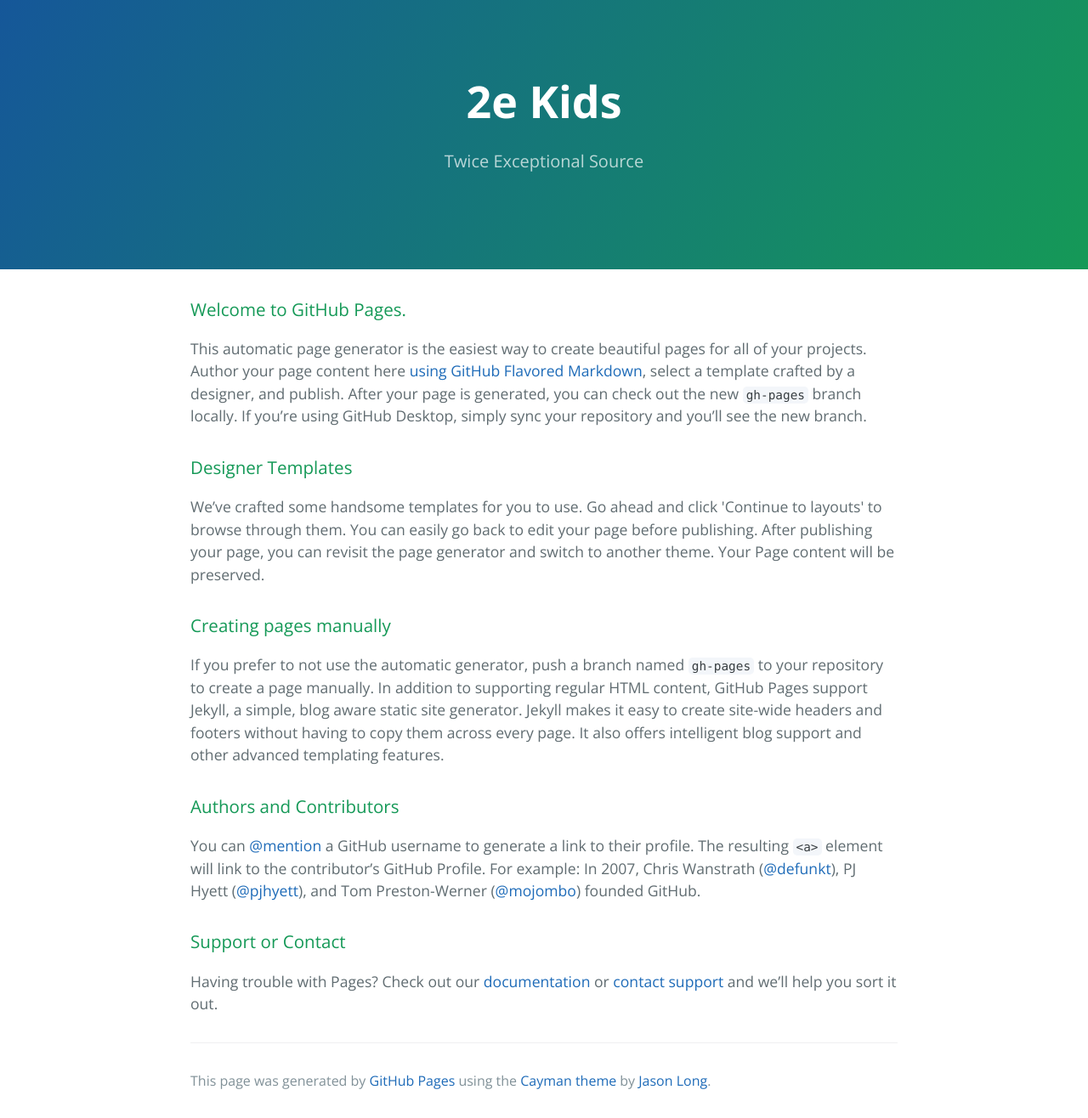
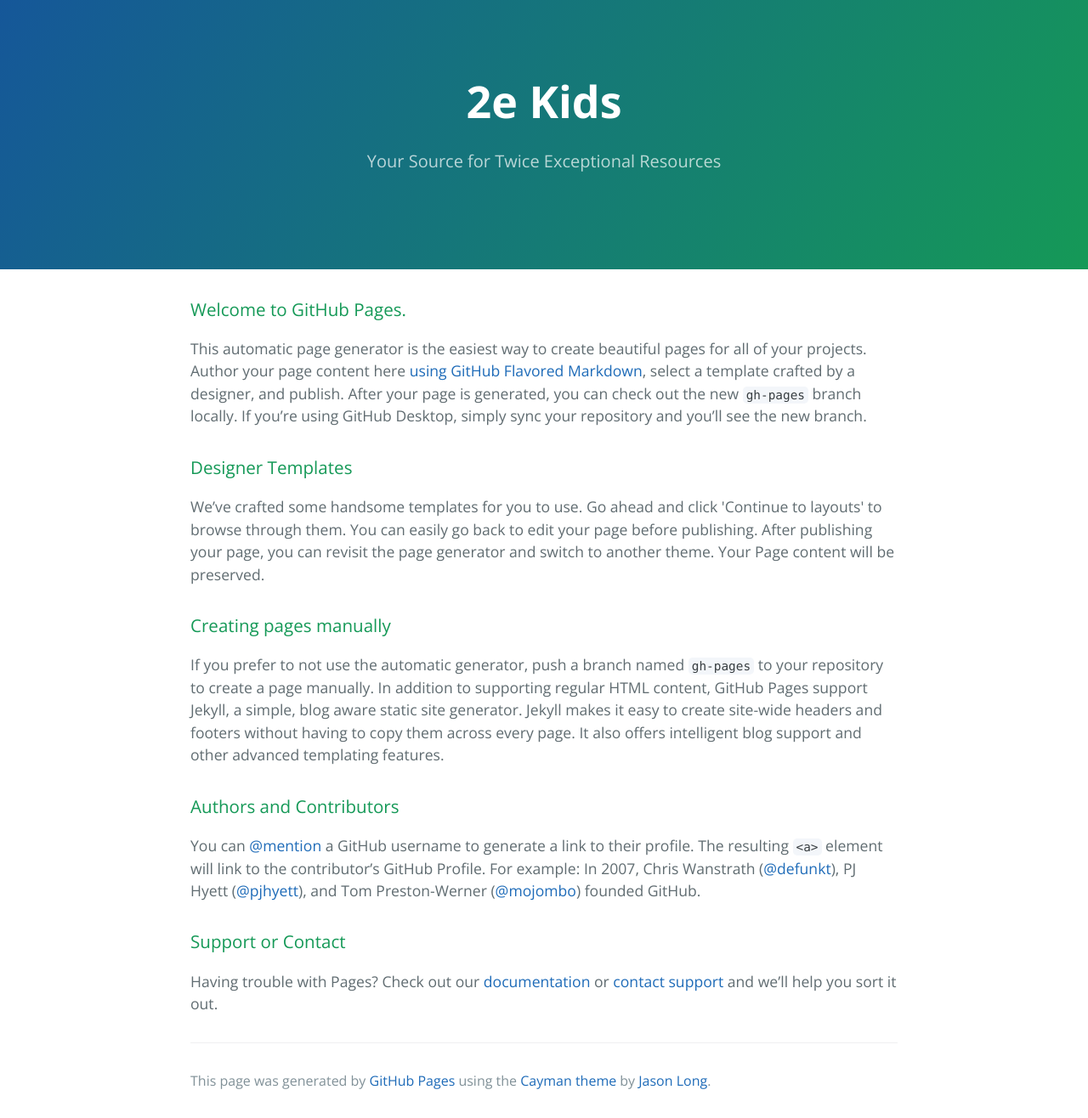
Before and after one commit to 2eKid/2ekid.github.io, a Jekyll site: the page index.html, which Jekyll copies as it is, in a window 1280 px wide. Shown: the whole page at 85% size. Built offline with Jekyll 4.4.1, drawn with Linux system fonts in a browser that asks for light colours.

Commit message:
Replace master branch with page content via GitHub

```diff
--- a/index.html
+++ b/index.html
@@ -12,7 +12,7 @@
   <body>
     <section class="page-header">
       <h1 class="project-name">2e Kids</h1>
-      <h2 class="project-tagline">Twice Exceptional Source</h2>
+      <h2 class="project-tagline">Your Source for Twice Exceptional Resources</h2>
     </section>
 
     <section class="main-content">
```
Also changed, not shown: params.json (+1 -1 lines).
